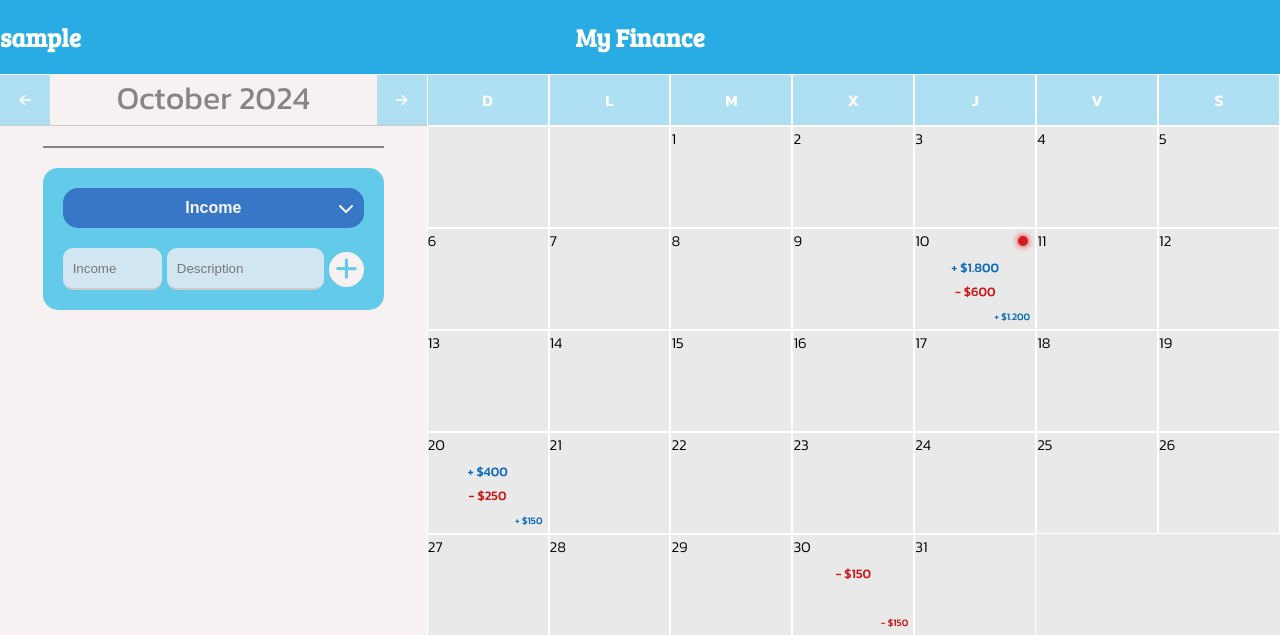
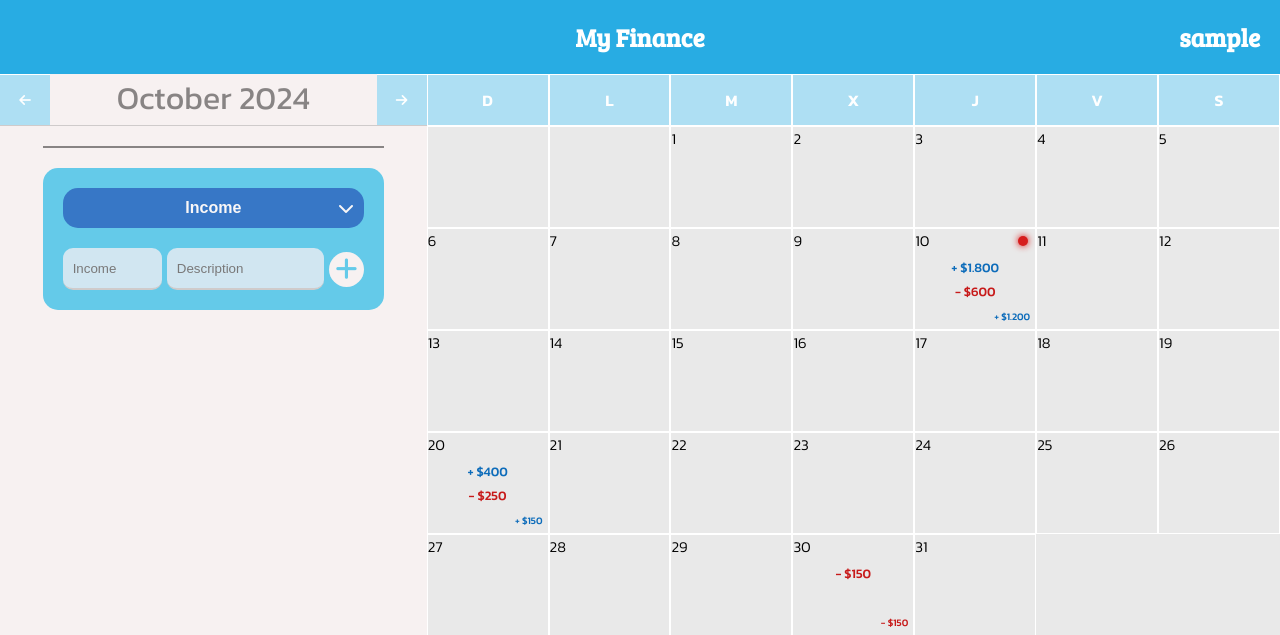
Before and after one commit to AgusIV007/MyFinance, a Flask app: page / in a window 1280 px wide. Shown: the top 635 px of the page. Run offline with Flask 3, Linux system fonts and the light colour scheme; the visitor is signed in with stand-in values (Sample User, id 1); some libraries are stand-ins or nearby versions.

Commit message:
fix(): fixed left to right

```diff
--- a/templates/calendar/calendar.html
+++ b/templates/calendar/calendar.html
@@ -16,7 +16,7 @@
     <header>
       <nav style="">
         <span style="">My Finance</span>
-        <span style="position: absolute;left: 0;">{{ session.user }}</span>
+        <span style="position: absolute;right: 20px;">{{ session.user }}</span>
       </nav>
     </header>
     <main>
```
